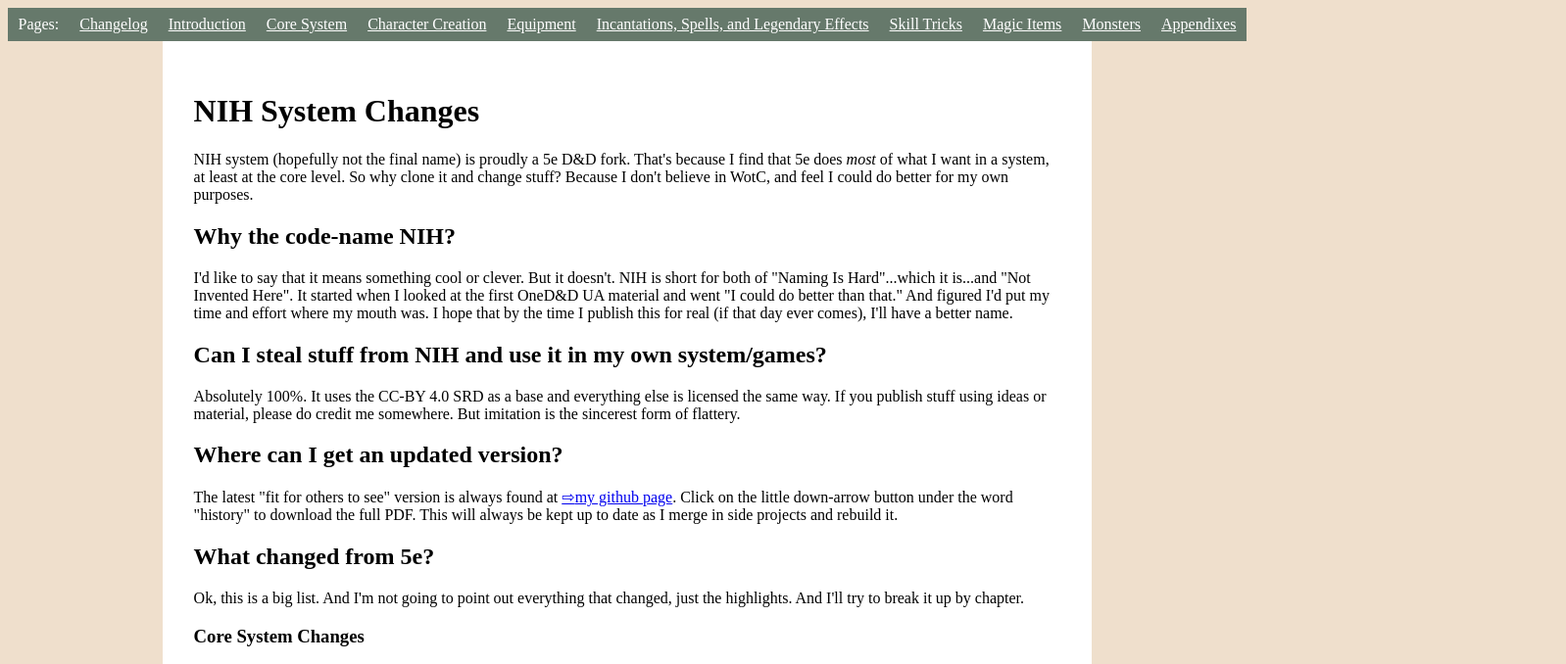
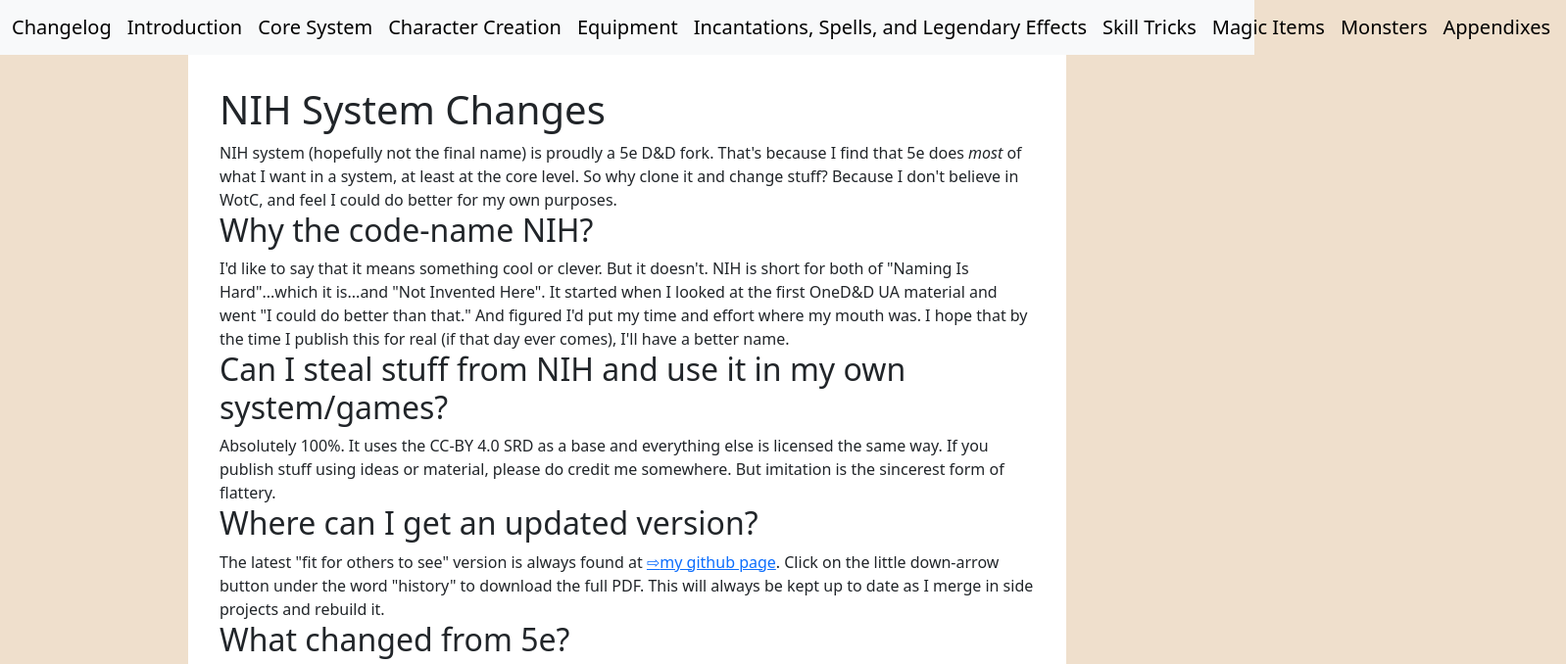
Before and after one commit to bentomhall/nih-system, a plain HTML site: page html/index.html in a window 1280 px wide. Shown: the top 678 px of the page at 98% size, 1598 px wide, since content can reach past the window. Drawn offline with nearby package versions, Linux system fonts and the light colour scheme.

Commit message:
start adding bootstrap

```diff
--- a/html/index.html
+++ b/html/index.html
@@ -4,22 +4,24 @@
     <meta charset="UTF-8">
     <meta name="viewport" content="width=device-width, initial-scale=1.0">
     <title>NIH Changelog</title>
+		<link href="https://cdn.jsdelivr.net/npm/bootstrap@5.3.2/dist/css/bootstrap.min.css" rel="stylesheet" integrity="sha384-T3c6CoIi6uLrA9TneNEoa7RxnatzjcDSCmG1MXxSR1GAsXEV/Dwwykc2MPK8M2HN" crossorigin="anonymous">
     <link href="main.css" rel="stylesheet"/>
 </head>
 <body>
-    <header>
-        <div>Pages:</div>
-        <div><a href="index.html">Changelog</a></div>
-        <div><a href="introduction.html">Introduction</a></div>
-        <div><a href="core-system.html">Core System</a></div>
-        <div><a href="character-creation.html">Character Creation</a></div>
-        <div><a href="equipment.html">Equipment</a></div>
-        <div><a href="spells.html">Incantations, Spells, and Legendary Effects</a></div>
-        <div><a href="skill-tricks.html">Skill Tricks</a></div>
-        <div><a href="items.html">Magic Items</a></div>
-        <div><a href="monsters.html">Monsters</a></div>
-        <div><a href="appendixes.html">Appendixes</a></div>
-    </header>
+    <nav class="navbar navbar-expand-lg bg-body-tertiary">
+			<div class="container-fluid">
+				<div class="nav-item"><a class="navbar-brand active nav-link" aria-current="page" href="index.html">Changelog</a></div>
+        <div class="nav-item"><a class="navbar-brand" href="introduction.html">Introduction</a></div>
+        <div class="nav-item"><a class="navbar-brand" href="core-system.html">Core System</a></div>
+        <div class="nav-item"><a class="navbar-brand" href="character-creation.html">Character Creation</a></div>
+        <div class="nav-item"><a class="navbar-brand" href="equipment.html">Equipment</a></div>
+        <div class="nav-item"><a class="navbar-brand" href="spells.html">Incantations, Spells, and Legendary Effects</a></div>
+        <div class="nav-item"><a class="navbar-brand" href="skill-tricks.html">Skill Tricks</a></div>
+        <div class="nav-item"><a class="navbar-brand" href="items.html">Magic Items</a></div>
+        <div class="nav-item"><a class="navbar-brand" href="monsters.html">Monsters</a></div>
+        <div class="nav-item"><a class="navbar-brand" href="appendixes.html">Appendixes</a></div>
+			</div>
+		</nav>
     <div class="container">
         <h1 class="chapter">NIH System Changes</h1>
         NIH system (hopefully not the final name) is proudly a 5e D&D fork. That's because I find that 5e does <em>most</em> of what I want in a system, at least at the core level. So why clone it and change stuff? Because I don't believe in WotC, and feel I could do better for my own purposes.
@@ -148,5 +150,7 @@
         <li><a href="https://github.com/bentomhall/nih-system/releases/tag/v1.0.0">V1.0.0, initial public release</a></li>
         </ul>
     </div>
+		<script src="https://cdn.jsdelivr.net/npm/@popperjs/core@2.11.8/dist/umd/popper.min.js" integrity="sha384-I7E8VVD/ismYTF4hNIPjVp/Zjvgyol6VFvRkX/vR+Vc4jQkC+hVqc2pM8ODewa9r" crossorigin="anonymous"></script>
+		<script src="https://cdn.jsdelivr.net/npm/bootstrap@5.3.2/dist/js/bootstrap.min.js" integrity="sha384-BBtl+eGJRgqQAUMxJ7pMwbEyER4l1g+O15P+16Ep7Q9Q+zqX6gSbd85u4mG4QzX+" crossorigin="anonymous"></script>
 </body>
 </html>
```
